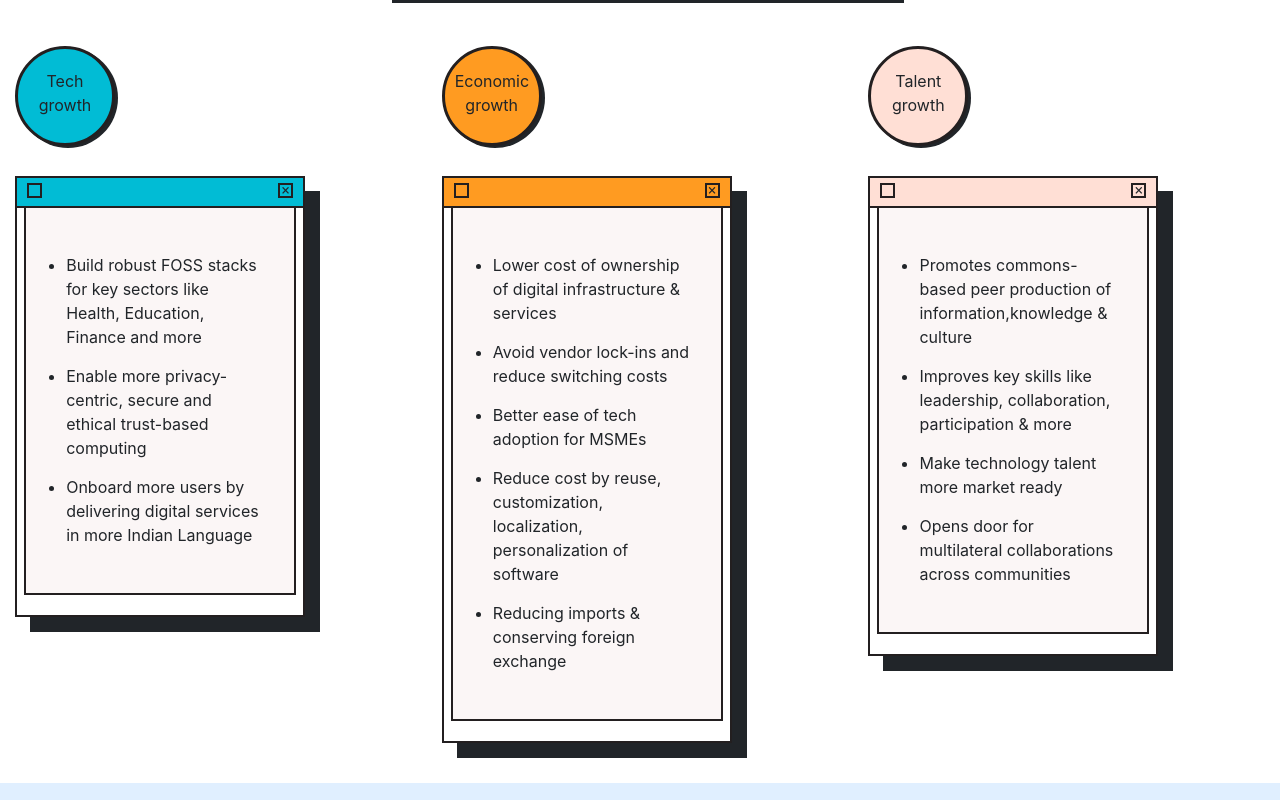
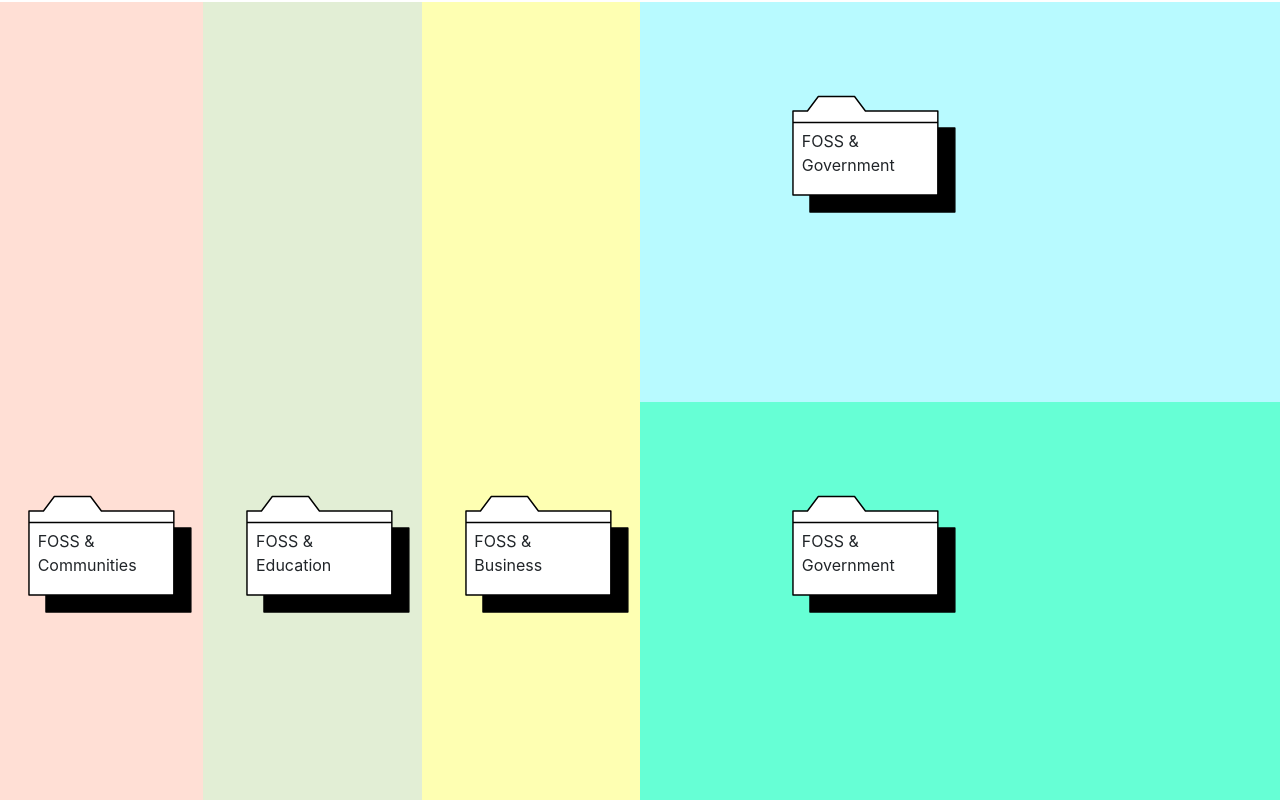
Before and after one commit to state-of-foss/state-of-foss.github.io, a Gatsby site: page / in a window 1280 px wide. Shown: the part 104-904 px from the top of the page. Built offline with nearby package versions, Linux system fonts and the light colour scheme; Gatsby itself is replaced by a stand-in of ours.

Commit message:
Categories section

```diff
--- a/src/pages/index.js
+++ b/src/pages/index.js
@@ -16,6 +16,59 @@ const Home = ({ data }) => {
   return (
     <>
       <div>
+
+      <Row className="foss-categories-section">
+          <Col sm={12}>
+            <Row>
+              <h1>Chronicling the FOSS movement in India</h1>
+            </Row>
+          </Col>
+          <Col sm={12} className="foss-categories-body">
+            <Row style={{height: "100vh"}}>
+              <Col md={2} style={{backgroundColor: "#FFDFD5"}}>
+                <div className="categories-folder">
+                <Folder background_color="white">
+                  <p>FOSS & Communities</p>
+                </Folder>
+                </div>
+              </Col>
+              <Col md={2} style={{backgroundColor: "#E2EED5"}}>
+              <div className="categories-folder">
+              <Folder className="categories-folder" background_color="white">
+                  <p>FOSS & Education</p>
+                </Folder>
+                </div>
+              </Col>
+              <Col md={2} style={{backgroundColor: "#FEFFB2"}}>
+              <div className="categories-folder">
+              <Folder className="categories-folder" background_color="white">
+                  <p>FOSS & Business</p>
+                </Folder>
+                </div>
+              </Col>
+              <Col md={6} style={{backgroundColor: "#B8FAFF"}}>
+              <Row style={{height: "50vh"}}>
+                <Col md={{ span: 4, offset: 2 }}>
+                <div className="categories-folder-col">
+              <Folder background_color="white">
+                  <p>FOSS & Government</p>
+              </Folder>
+              </div>
+              </Col>
+              </Row>
+              <Row style={{backgroundColor: "#66FFD5", height: "50vh"}}>
+                <Col md={{ span: 4, offset: 2 }}>
+                <div className="categories-folder-col">
+              <Folder background_color="white">
+                  <p>FOSS & Government</p>
+              </Folder>
+              </div>
+              </Col>
+              </Row>
+              </Col>
+            </Row>
+          </Col>
+        </Row>
 
       <Row className="foss-opportunities-section">
           <div className="foss-container">
--- a/src/styles/index.css
+++ b/src/styles/index.css
@@ -1,3 +1,7 @@
+.foss-categories-section {
+    padding-top: 50px;
+}
+
 .foss-focusarea-section {
     background-color: rgba(170, 211, 255, 0.36);
     padding-top: 50px;
@@ -72,6 +76,15 @@
     width: 80px;
 }
 
+.categories-folder {
+    margin-top: 60vh;
+}
+
+.categories-folder-col {
+    margin-top: 10vh;
+}
+
+
 li {
     margin: 15px 0;
 }
```
